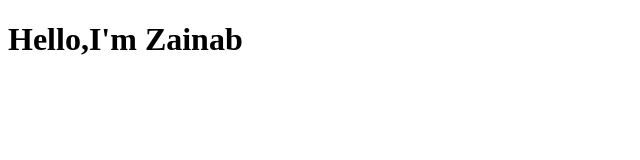
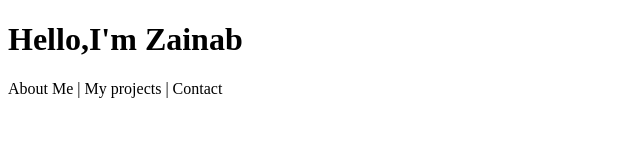
Before and after one commit to zainabkhadra-234/Zainab-s-portfolio1, a plain HTML site: page index.html in a window 1280 px wide. Shown: the whole page, without its empty margins (0-640 px from the left). Drawn offline with Linux system fonts and the light colour scheme.

Commit message:
Update index.html

```diff
--- a/index.html
+++ b/index.html
@@ -6,6 +6,13 @@
     <link rel="stylesheet" herf="style.css">
   </head>
   <body>
-    <h1> Hello,I'm Zainab</h1>
+    <header>
+       <h1> Hello,I'm Zainab</h1>
+      <nav>
+        <a herf="#about">About Me</a> |
+         <a herf="#projects">My projects</a> |
+         <a herf="#contact">Contact</a>
+      </nav>
+    </header>
   </body>
   </html>
```
